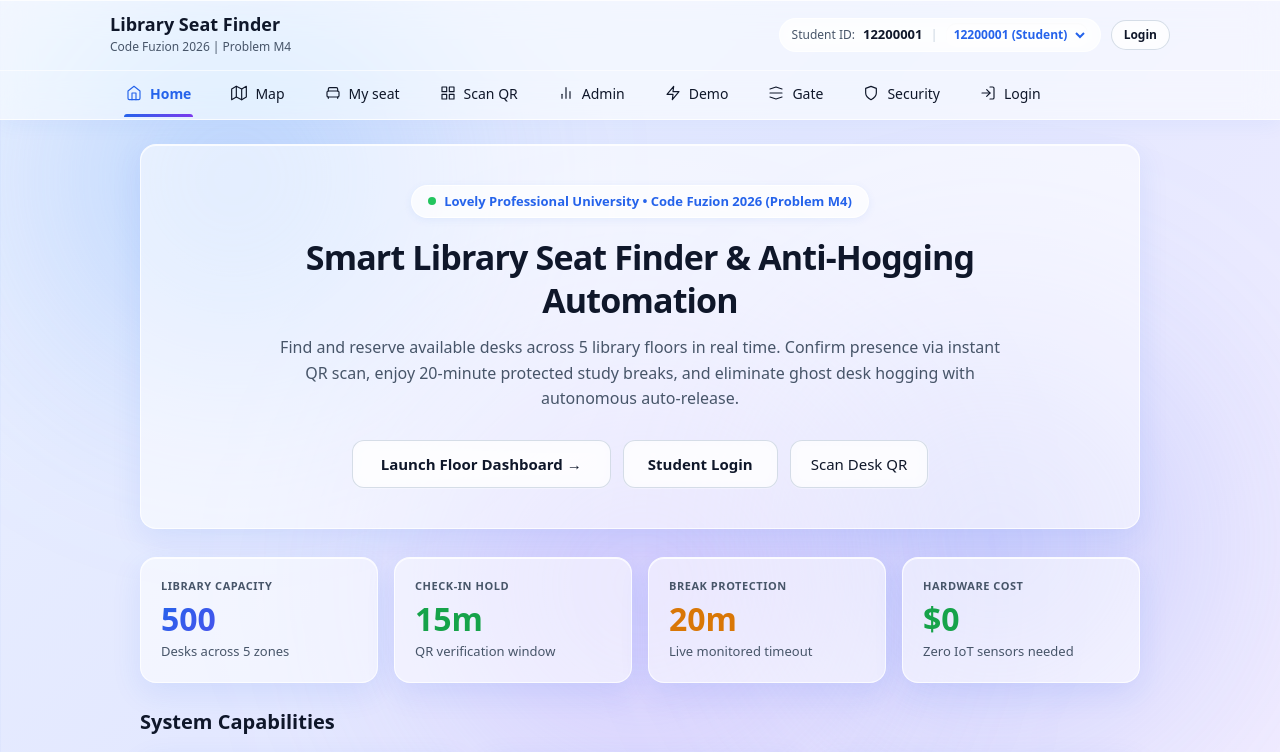
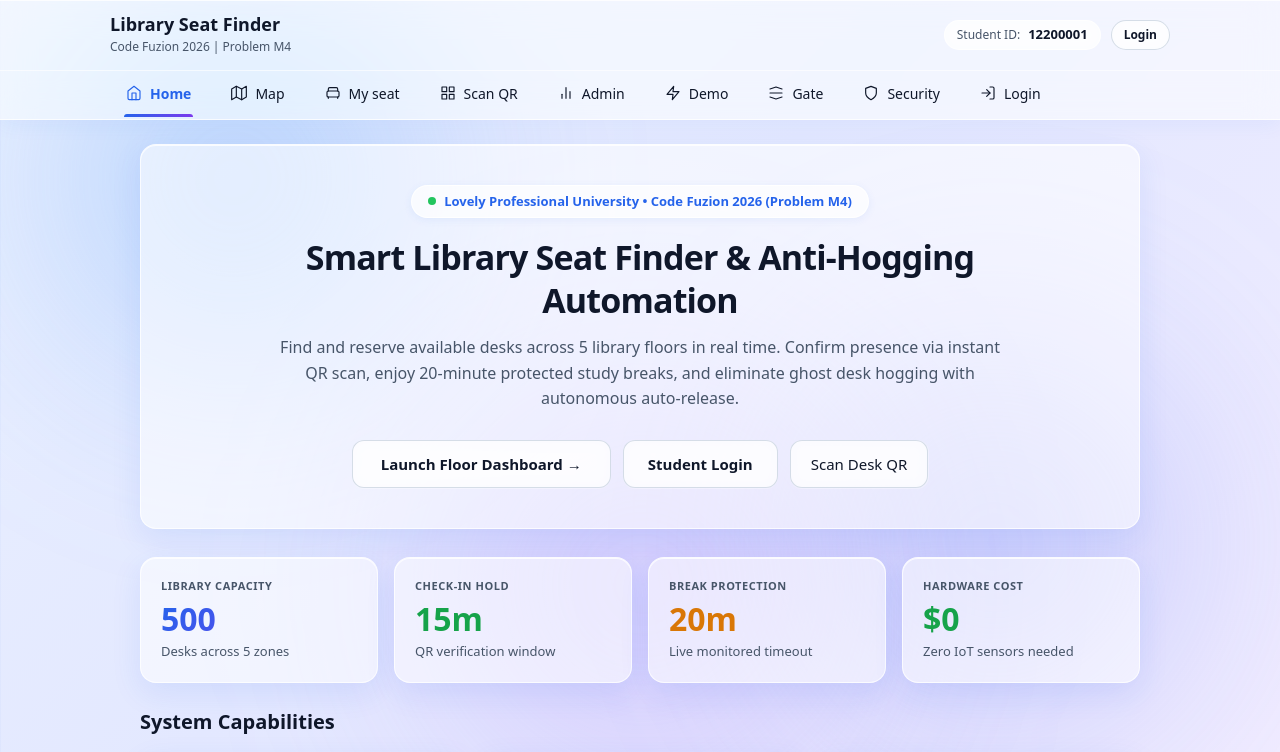
Before and after one commit to pranavwalia2-ops/library-seat-finder, a Next.js app: page / in a window 1280 px wide. Shown: the top 752 px of the page. Built offline with nearby package versions, Linux system fonts and the light colour scheme.

Commit message:
fix(nav): remove redundant dropdown select from user pill in header

```diff
--- a/src/components/Navigation.tsx
+++ b/src/components/Navigation.tsx
@@ -198,26 +198,6 @@ export default function Navigation() {
             >
               <span style={{ color: '#475569', fontSize: '12px' }}>Student ID:</span>
               <span style={{ fontWeight: 600, color: '#0f172a' }}>{regNo}</span>
-              <span style={{ color: '#cbd5e1' }}>|</span>
-              <select
-                value={regNo}
-                onChange={(e) => handleSwitchUser(e.target.value)}
-                style={{
-                  background: 'transparent',
-                  color: '#2563eb',
-                  border: 'none',
-                  height: '24px',
-                  padding: '0 4px',
-                  fontSize: '12px',
-                  fontWeight: 600,
-                  cursor: 'pointer',
-                }}
-              >
-                <option value="12200001">12200001 (Student)</option>
-                <option value="12200002">12200002 (Student)</option>
-                <option value="12200003">12200003 (Student)</option>
-                <option value="12200000">12200000 (Admin)</option>
-              </select>
             </div>
 
             <Link
```
